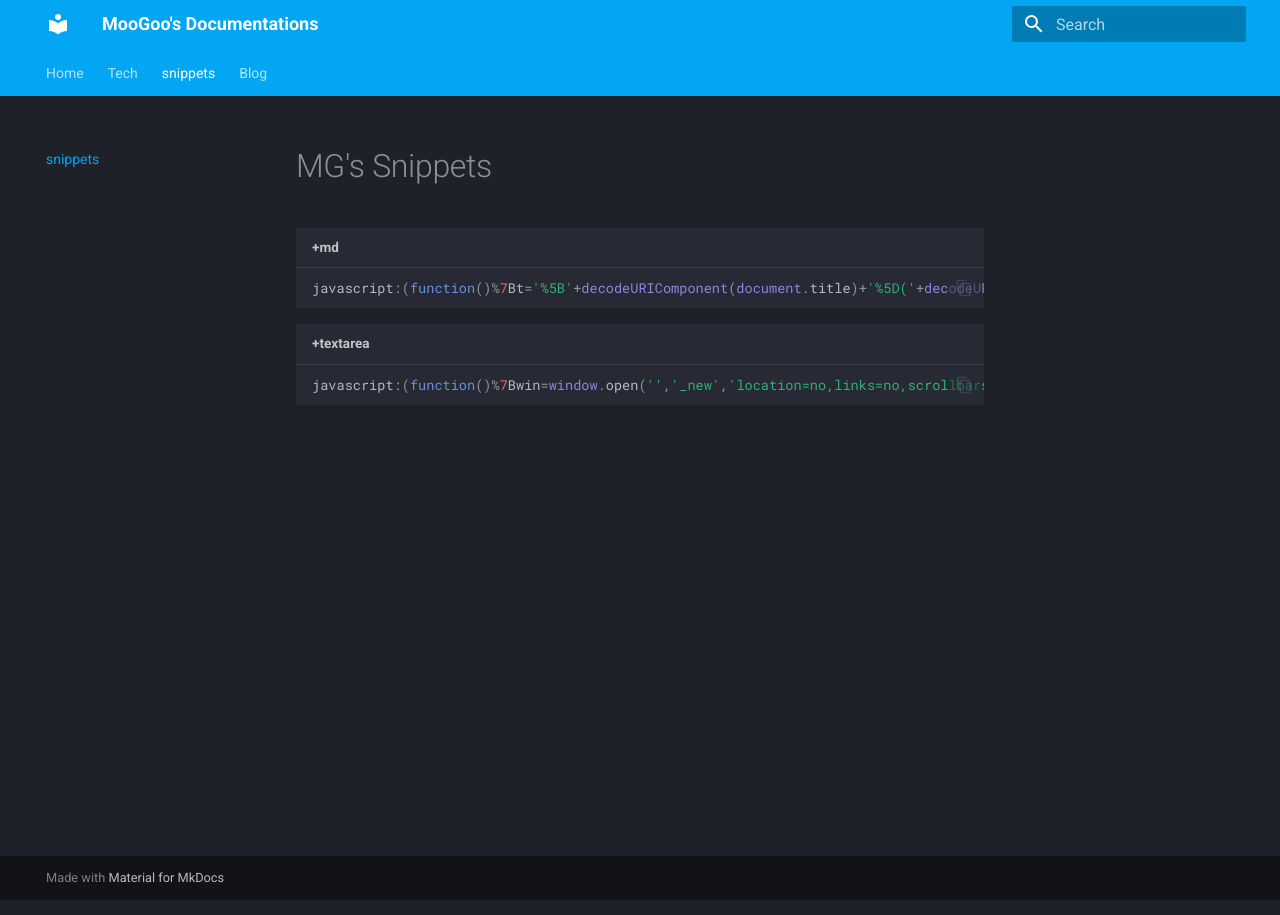
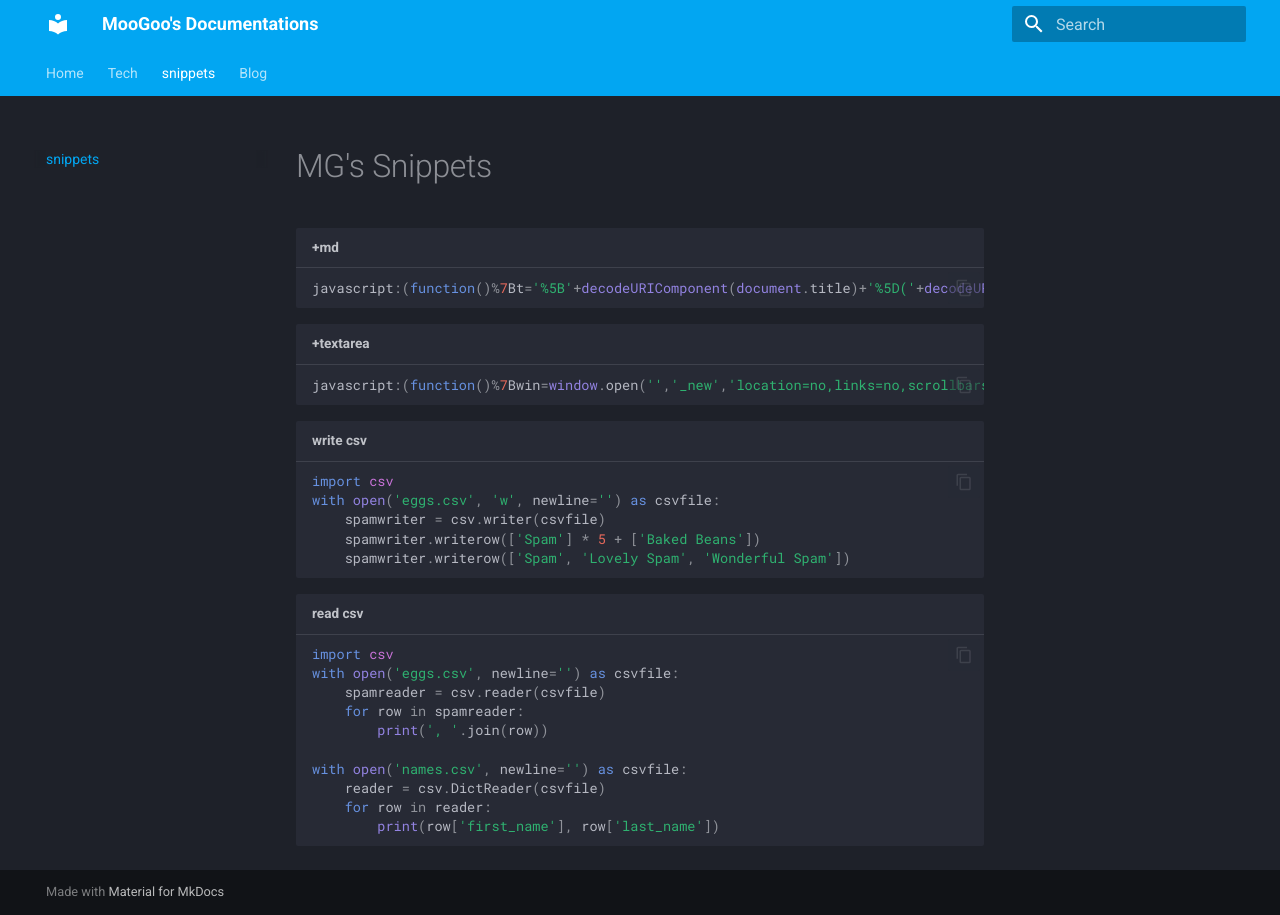
Before and after one commit to moogoo78/mg-km, an MkDocs documentation site: the page built from docs/tech/snippets.md, in a window 1280 px wide. Built offline with MkDocs 1.6.1 and Material for MkDocs 9.7.7, drawn with Linux system fonts in a browser that asks for light colours.

Commit message:
snippets

````diff
--- a/docs/tech/snippets.md
+++ b/docs/tech/snippets.md
@@ -7,3 +7,25 @@ javascript:(function()%7Bt='%5B'+decodeURIComponent(document.title)+'%5D('+decod
 ```javascript title="+textarea"
 javascript:(function()%7Bwin=window.open('','_new','location=no,links=no,scrollbars=no,toolbar=no,width=800,height=600');win.document.write('%3Cform%3E%3Ctextarea%20rows=%2230%22%20cols=%2280%22%3E%3C/textarea%3E%3C/form%3E');%7D)()
 ```
+
+```python title="write csv"
+import csv
+with open('eggs.csv', 'w', newline='') as csvfile:
+    spamwriter = csv.writer(csvfile)
+    spamwriter.writerow(['Spam'] * 5 + ['Baked Beans'])
+    spamwriter.writerow(['Spam', 'Lovely Spam', 'Wonderful Spam'])
+```
+
+
+```python title="read csv"
+import csv
+with open('eggs.csv', newline='') as csvfile:
+    spamreader = csv.reader(csvfile)
+    for row in spamreader:
+        print(', '.join(row))
+
+with open('names.csv', newline='') as csvfile:
+    reader = csv.DictReader(csvfile)
+    for row in reader:
+        print(row['first_name'], row['last_name'])
+```
````
Also changed, not shown: docs/tech/unix-linux.md (+7 -0 lines).
